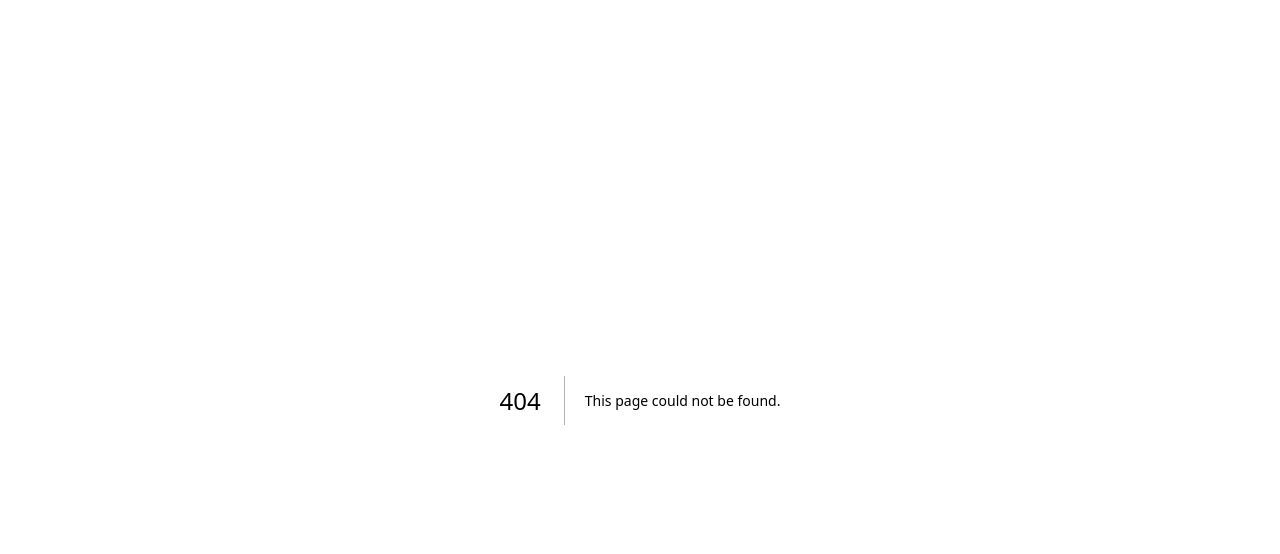
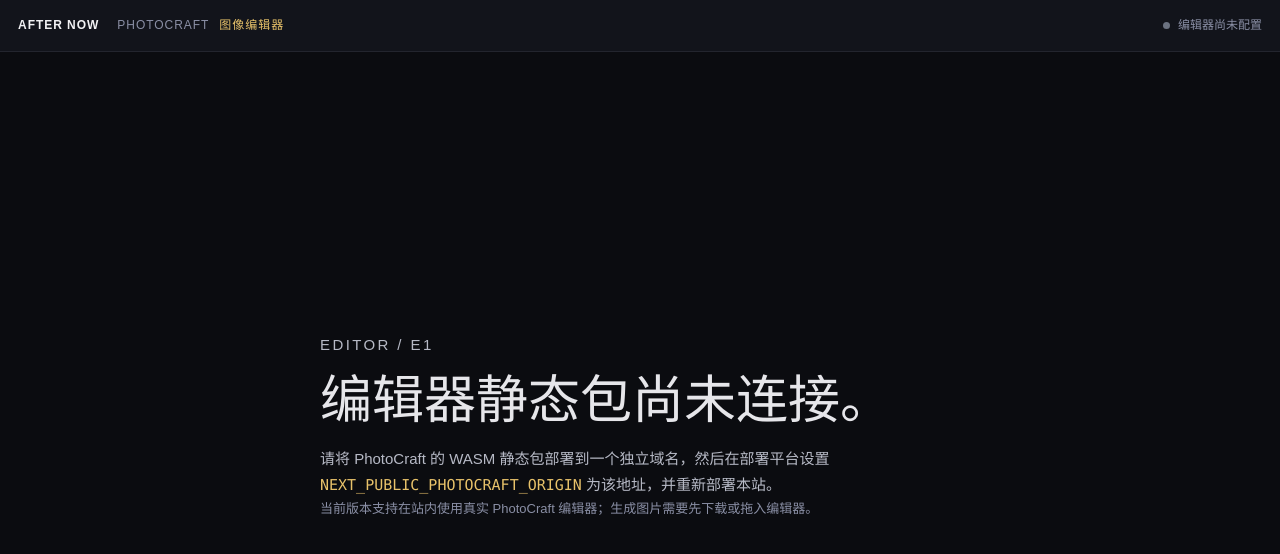
Before and after one commit to xxxxhuyi-afk/after-now, a Next.js app: page /lab/editor in a window 1280 px wide. Before the commit this address had no page. Shown: the top 554 px of the page. Built offline with nearby package versions, Linux system fonts and the light colour scheme.

Commit message:
Add files via upload

```diff
--- /dev/null
+++ b/app/lab/editor/editor.module.css
@@ -0,0 +1,16 @@
+.page { min-height: 100dvh; display: flex; flex-direction: column; background: #0b0c10; color: #e6e6ea; }
+.header { min-height: 52px; display: flex; align-items: center; gap: 18px; padding: 0 18px; border-bottom: 1px solid #23252e; background: #12141b; font: 12px/1.2 Arial, sans-serif; }
+.brand { color: #f2f2f4; text-decoration: none; letter-spacing: .08em; font-weight: 700; }
+.title { display: flex; gap: 10px; color: #8a8fa5; letter-spacing: .08em; }
+.title span + span { color: #e8c26a; }
+.status { margin-left: auto; display: flex; align-items: center; gap: 8px; color: #8a8fa5; }
+.status i { width: 7px; height: 7px; border-radius: 50%; background: #6b7280; }
+.status i.ready { background: #35c26e; }
+.frame { flex: 1; min-height: 0; width: 100%; border: 0; background: #262626; }
+.setup { width: min(640px, calc(100% - 40px)); margin: auto; padding: 40px 0; }
+.eyebrow { margin: 0 0 16px; color: #e8c26a; font: 600 11px/1 Arial, sans-serif; letter-spacing: .16em; }
+.setup h1 { margin: 0 0 18px; font: 500 clamp(28px, 5vw, 52px)/1.05 Arial, sans-serif; }
+.setup p { max-width: 580px; color: #b7bac6; font: 15px/1.7 Arial, sans-serif; }
+.setup code { color: #e8c26a; overflow-wrap: anywhere; }
+.note { color: #8a8fa5 !important; font-size: 13px !important; }
+@media (max-width: 620px) { .header { padding: 0 12px; gap: 11px; } .title span:last-child { display: none; } .status { font-size: 10px; } }
--- /dev/null
+++ b/app/lab/editor/editor.tsx
@@ -0,0 +1,67 @@
+"use client";
+
+import { useEffect, useState } from "react";
+import Link from "next/link";
+import styles from "./editor.module.css";
+
+const editorOrigin = process.env.NEXT_PUBLIC_PHOTOCRAFT_ORIGIN?.replace(/\/$/, "");
+const editorUrl = editorOrigin ? `${editorOrigin}/` : null;
+
+export default function Editor() {
+  const [status, setStatus] = useState<"loading" | "ready" | "unavailable">(
+    editorUrl ? "loading" : "unavailable",
+  );
+
+  useEffect(() => {
+    if (!editorUrl) return;
+    const timeout = window.setTimeout(() => {
+      setStatus((current) => (current === "loading" ? "unavailable" : current));
+    }, 60_000);
+    return () => window.clearTimeout(timeout);
+  }, []);
+
+  const label =
+    status === "ready"
+      ? "编辑器已装载"
+      : status === "loading"
+        ? "正在装载编辑器…"
+        : "编辑器尚未配置";
+
+  return (
+    <main className={styles.page}>
+      <header className={styles.header}>
+        <Link href="/" className={styles.brand}>AFTER NOW</Link>
+        <div className={styles.title}>
+          <span>PHOTOCRAFT</span>
+          <span>图像编辑器</span>
+        </div>
+        <div className={styles.status} aria-live="polite">
+          <i className={status === "ready" ? styles.ready : ""} />
+          {label}
+        </div>
+      </header>
+
+      {editorUrl ? (
+        <iframe
+          className={styles.frame}
+          src={editorUrl}
+          title="PhotoCraft image editor"
+          allow="fullscreen; clipboard-read; clipboard-write"
+          onLoad={() => setStatus("ready")}
+        />
+      ) : (
+        <section className={styles.setup}>
+          <p className={styles.eyebrow}>EDITOR / E1</p>
+          <h1>编辑器静态包尚未连接。</h1>
+          <p>
+            请将 PhotoCraft 的 WASM 静态包部署到一个独立域名，然后在部署平台设置
+            <code>NEXT_PUBLIC_PHOTOCRAFT_ORIGIN</code> 为该地址，并重新部署本站。
+          </p>
+          <p className={styles.note}>
+            当前版本支持在站内使用真实 PhotoCraft 编辑器；生成图片需要先下载或拖入编辑器。
+          </p>
+        </section>
+      )}
+    </main>
+  );
+}
--- /dev/null
+++ b/app/lab/editor/page.tsx
@@ -0,0 +1,7 @@
+import Editor from "./editor";
+
+export const metadata = { title: "PhotoCraft Editor / 图像编辑器 — After Now" };
+
+export default function Page() {
+  return <Editor />;
+}
```
